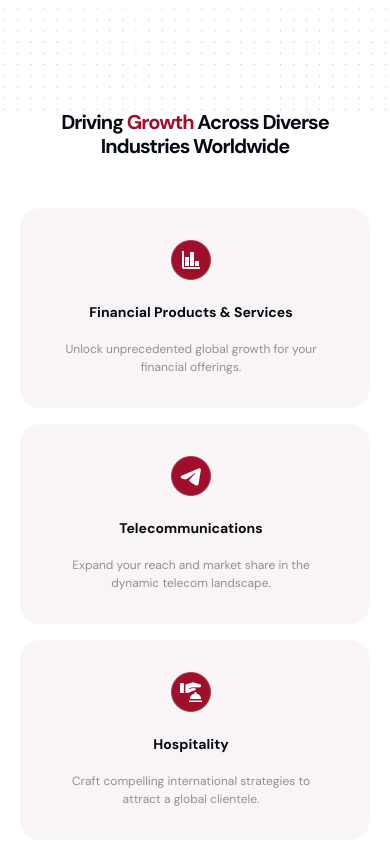
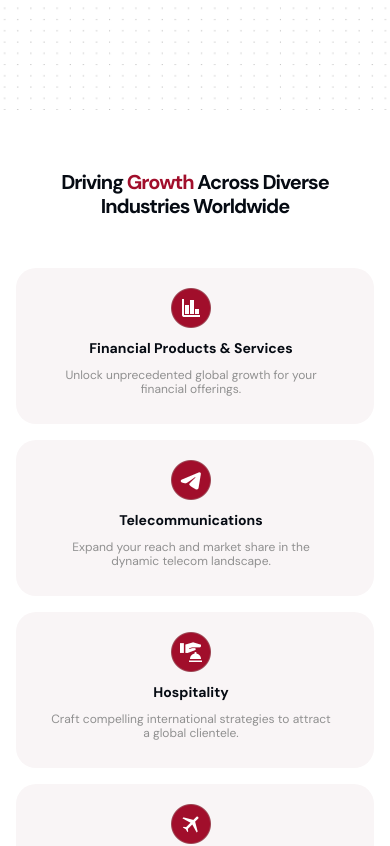
Before and after one commit to BalaAyyappan1/NorthstarXTIC, a Next.js app: page / in a window 390 px wide. Shown: the part 734-1580 px from the top of the page. Built offline with nearby package versions, Linux system fonts and the light colour scheme.

Commit message:
mobile version done

```diff
--- a/app/page.tsx
+++ b/app/page.tsx
@@ -12,13 +12,13 @@ export default function Home() {
     <div className="overflow-x-hidden">
       <TopNav />
       <Hero />
-      <div className="md:mt-[120px] md:mb-[120px]">
+      <div className="md:mt-[120px] mt-[60px] md:mb-[120px]">
       <Industries />
       </div>
-      <div className="xl:px-[180px] lg:px- px-[16px] md:mb-[120px]">
+      <div className="xl:px-[180px] lg:px-[16px] px-[16px] md:mb-[120px]">
       <Solutions />
       </div>
-      <div className="md:pl-[80px] pl-[16px] md:mb-[60px]">
+      <div className="md:pl-[80px] pl-[16px] md:pl-0 pr-[16px] md:mb-[60px]">
       <Success />
       </div>
       <div className="md:px-[80px] px-[16px]">
--- a/components/Sections/Industries.tsx
+++ b/components/Sections/Industries.tsx
@@ -15,7 +15,7 @@ const Industries = () => {
 
 
   return (
-    <div id="Industries-section" className="md:px-[80px] px-[20px]">
+    <div id="Industries-section" className="md:px-[80px] px-[16px]">
       <h1 className="xl:text-[48px] lg:text-[38px] md:[28px] text-[20px] font-bold md:leading-[50px] leading-[24px] md:tracking-[-2px] tracking-[-1px] text-[#060B13] md:w-[696px] w-[300px] text-center justify-center items-center mx-auto">
         Driving <span className="text-[#A10E2B]">Growth</span> Across Diverse
         Industries Worldwide
@@ -27,14 +27,14 @@ const Industries = () => {
             key={index}
             className="bg-[#F9F5F6] md:rounded-[40px] rounded-[20px]  hover:shadow-md transition-shadow duration-300"
           >
-            <div className="pt-8 pl-[32px] md:px-7 px-10">
-              <div className="flex flex-col md:items-start items-center md:mb-6 mb-2 space-y-2">
+            <div className="md:pt-8 pt-5 pl-[32px] md:px-7 px-10">
+              <div className="flex flex-col md:items-start items-center md:mb-6 mb-1 md:space-y-2">
                 <Image src={content.icon} alt="icon" className="w-10 h-10" />
 
-                <h2 className="xl:text-[36px] lg:text-[26px] md:text-[20px] text-[14px] leading-10 font-bold text-[#060B13] md:mt-0 mt-1">
+                <h2 className="xl:text-[36px] lg:text-[26px] md:text-[20px] text-[14px] leading-10 font-bold text-[#060B13] md:mt-0 md:mt-1">
                   {content.title}
                 </h2>
-                <p className="xl:text-[18px] lg:text-[16px] md:text-[14px] text-[12px]  text-[#909090] mb-6 xl:w-[532px] lg:w-[432px] md:text-start text-center">
+                <p className="xl:text-[18px] lg:text-[16px] md:text-[14px] text-[12px] leading-[14px] text-[#909090] mb-6 xl:w-[532px] lg:w-[432px] md:text-start text-center">
                   {content.description}
                 </p>
               </div>
--- a/components/Sections/Solutions.tsx
+++ b/components/Sections/Solutions.tsx
@@ -46,16 +46,16 @@ const Solutions = () => {
         Data-Led, Results-Driven Action
       </h1>
 
-      <div className="flex flex-col lg:flex-row justify-center items-start gap-8 lg:gap-12 xl:gap-16 mt-[50px]">
+      <div className="flex flex-col lg:flex-row justify-center items-start gap-8 lg:gap-12 xl:gap-16 md:mt-[50px] mt-[20px]">
         {/* Left side - Image */}
-        <div className="w-full lg:w-auto flex justify-center lg:block relative">
-          <div className="relative">
+        <div className="w-full h-full lg:w-auto flex justify-center lg:block relative">
+          <div className="relative ">
             <Image
               src={BlackGuy}
               alt="blk guy"
-              width={500}
-              height={600}
-              className="w-full max-w-md lg:max-w-none h-auto lg:h-[514px] object-contain"
+              width={1000}
+              height={1000}
+              className="md:w-full md:h-full md:max-w-full h-[480px] rounded-[34px]   object-cover"
             />
             <div className="absolute bottom-0 right-5">
               <Image
--- a/components/Sections/Success.tsx
+++ b/components/Sections/Success.tsx
@@ -250,7 +250,7 @@ const Success = () => {
                 <Image
                   src={content.image}
                   alt={`${content.title} icon`}
-                  className="w-100 h-full mt-7"
+                  className="w-full h-full mt-7"
                   priority={index < 2}
                 />
               </div>
```
